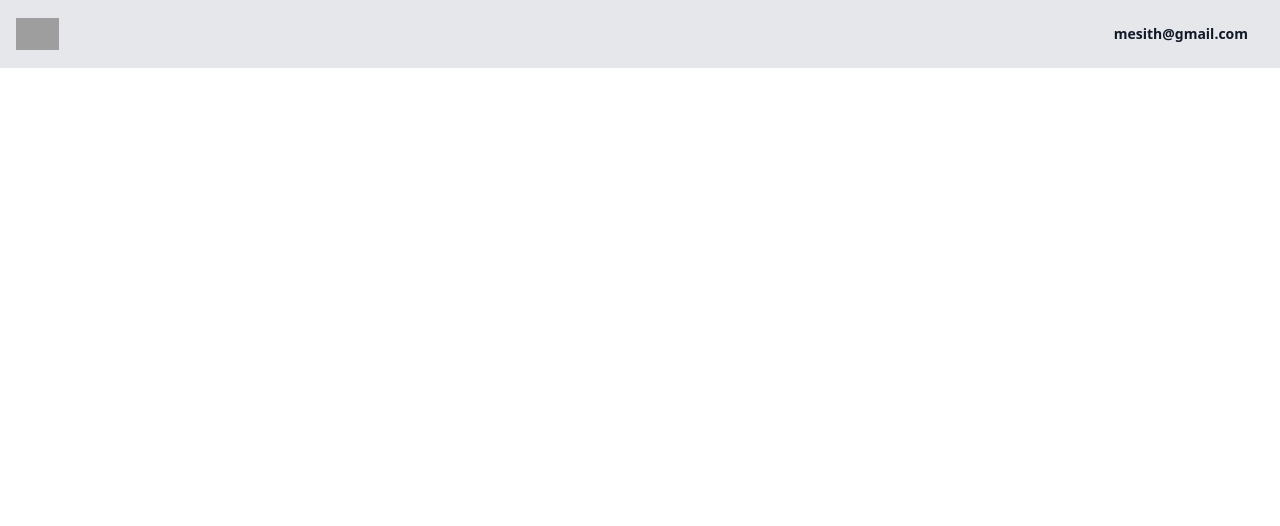
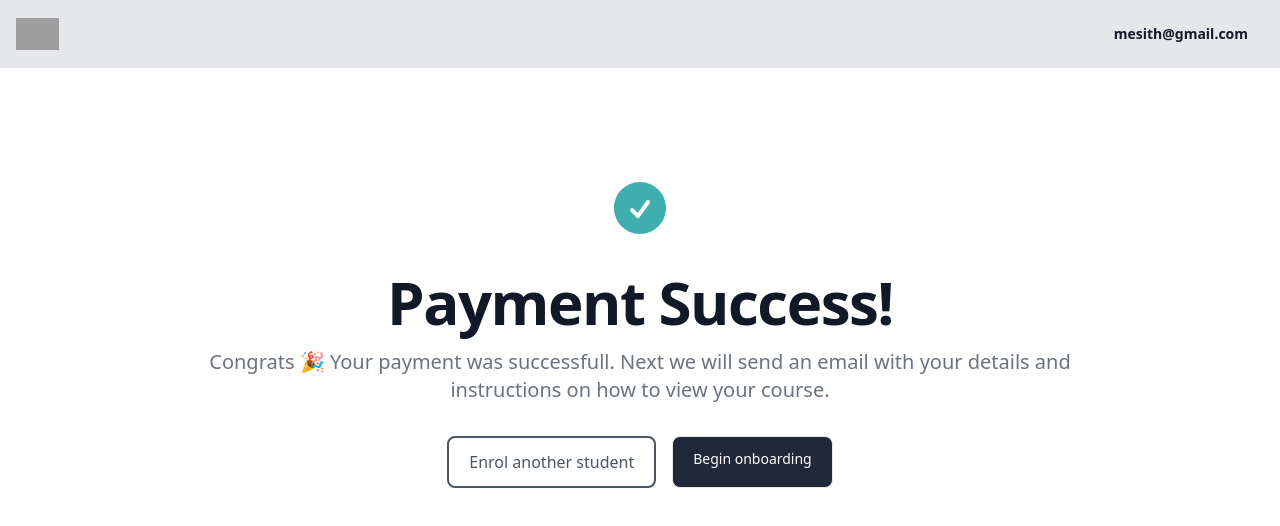
Before and after one commit to Mesith/checkout-react, a React (Vite) app: page /payment in a window 1280 px wide. Shown: the top 526 px of the page. Built offline with nearby package versions, Linux system fonts and the light colour scheme; grey boxes are pictures that could not be loaded.

Commit message:
payment page implemented

```diff
--- a/src/features/checkout/Packages.tsx
+++ b/src/features/checkout/Packages.tsx
@@ -15,7 +15,7 @@ const Packages = () => {
         }}
         onNextPress={() => {
           console.log("Next")
-          navigate("/packages")
+          navigate("/payment")
         }}
       />
     </div>
--- a/src/features/checkout/Payment.tsx
+++ b/src/features/checkout/Payment.tsx
@@ -1,7 +1,47 @@
 import React from "react"
 
 const Payment = () => {
-  return <div>Payment</div>
+  return (
+    <section className="bg-white mt-20 dark:bg-gray-900">
+      <div className="py-8 px-4 mx-auto max-w-screen-xl text-center lg:py-16">
+        <div className="flex justify-center h-32 items-center">
+          <svg
+            xmlns="http://www.w3.org/2000/svg"
+            viewBox="0 0 24 24"
+            fill="#3EAEAE"
+            className="w-16 h-16 "
+          >
+            <path
+              fillRule="evenodd"
+              d="M2.25 12c0-5.385 4.365-9.75 9.75-9.75s9.75 4.365 9.75 9.75-4.365 9.75-9.75 9.75S2.25 17.385 2.25 12Zm13.36-1.814a.75.75 0 1 0-1.22-.872l-3.236 4.53L9.53 12.22a.75.75 0 0 0-1.06 1.06l2.25 2.25a.75.75 0 0 0 1.14-.094l3.75-5.25Z"
+              clipRule="evenodd"
+            />
+          </svg>
+        </div>
+        <h1 className="mb-4 text-4xl font-extrabold tracking-tight leading-none text-gray-900 md:text-5xl lg:text-6xl dark:text-white">
+          Payment Success!
+        </h1>
+        <p className="mb-8 text-lg font-normal text-gray-500 lg:text-xl sm:px-16 lg:px-48 dark:text-gray-400">
+          Congrats 🎉 Your payment was successfull. Next we will send an email
+          with your details and instructions on how to view your course.
+        </p>
+        <div className="flex flex-col space-y-4 sm:flex-row sm:justify-center sm:space-y-0">
+          <a
+            href="/"
+            className="inline-flex justify-center items-center py-3 px-5 text-base font-medium text-center border-gray-600 border-2 text-gray-600 rounded-lg bg-white hover:bg-gray-100 focus:ring-4 focus:ring-blue-300 dark:focus:ring-blue-900"
+          >
+            Enrol another student
+          </a>
+          <a
+            href="/"
+            className="py-3 px-5 sm:ms-4 text-sm font-medium text-white focus:outline-none bg-gray-800 rounded-lg border border-gray-200 hover:bg-gray-400 hover:text-white focus:z-10 focus:ring-4 focus:ring-gray-100 dark:focus:ring-gray-700 dark:bg-gray-800 dark:text-gray-400 dark:border-gray-600 dark:hover:text-white dark:hover:bg-gray-70"
+          >
+            Begin onboarding
+          </a>
+        </div>
+      </div>
+    </section>
+  )
 }
 
 export default Payment
```
